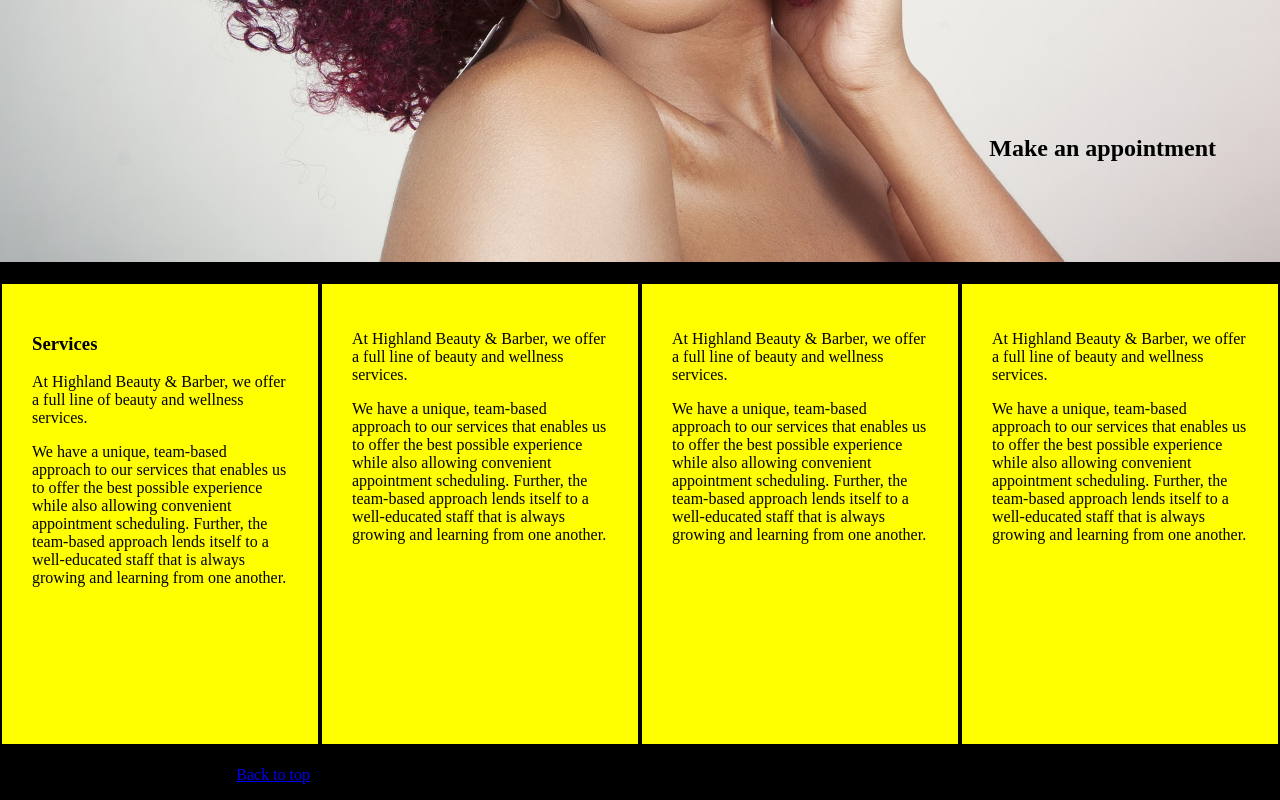
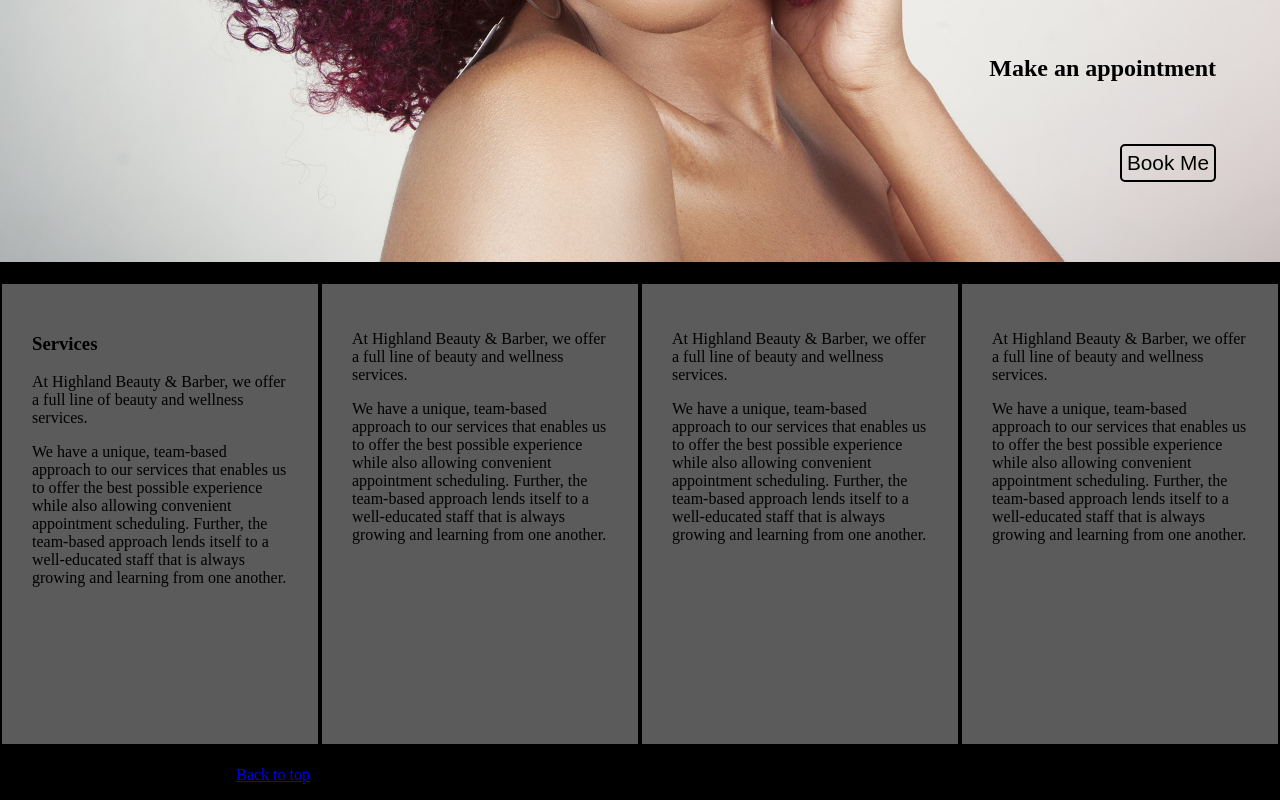
Before and after one commit to DEVANS0178/media-quirries, a plain HTML site: page index.html in a window 1280 px wide. Shown: the part 639-1439 px from the top of the page. Drawn offline with Linux system fonts and the light colour scheme; files whose address does not match are found by name.

Commit message:
Add files via upload

```diff
--- a/styles.css
+++ b/styles.css
@@ -28,8 +28,20 @@ body{
 
 .hero h2{
   position: absolute;
-  bottom: 10%;
+  bottom: 20%;
   right: 5%;
+}
+
+button{
+      position: absolute;
+      bottom: 10%;
+      right: 5%;
+      background: none;
+      padding: 5px;
+      border: 2px black solid;
+      color: black;
+      font-size: 1.3em;
+      border-radius: 5px;
 }
 
 nav{
@@ -61,7 +73,7 @@ main{
     flex-basis: 300px;
     flex-grow: 2;
     margin: 2px;
-    background: yellow;
+    background: rgba(181, 181, 181, 0.5);
     padding: 30px;
 
 }
```
